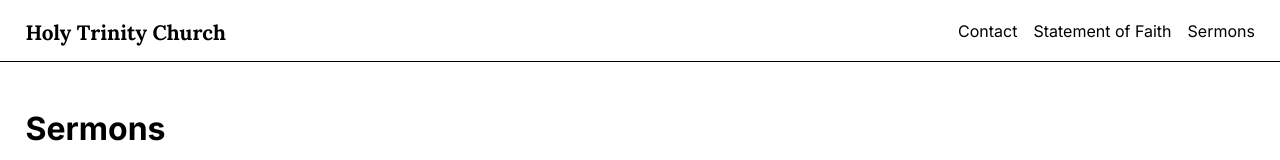
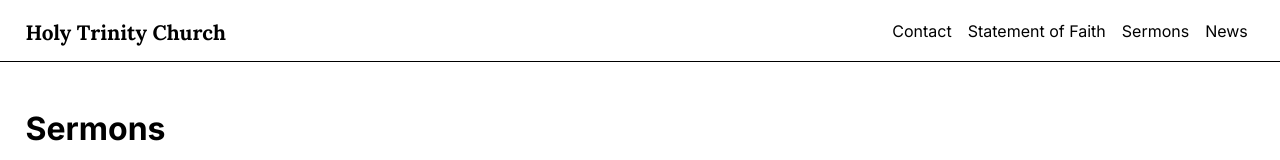
Before and after one commit to daniellievesley/HolyTrinityWebsite, a plain HTML site: page sermons.html in a window 1280 px wide. Shown: the top 160 px of the page. Drawn offline with Linux system fonts and the light colour scheme.

Commit message:
changes to nav bar

```diff
--- a/sermons.html
+++ b/sermons.html
@@ -14,9 +14,12 @@
     <header>
         <p id="textlogo"> <a href='index.html'> Holy Trinity Church </a> </p>
         <nav>
+            <nav>
             <a href="contact.html"> Contact </a>
             <a href="statementOfFaith.html"> Statement of Faith </a>
             <a href="sermons.html"> Sermons </a>
+            <a href="news.html"> News </a>
+        </nav>
         </nav>
     </header>
     <main>
```
Also changed, not shown: contact.html (+1 -0 lines), index.html (+1 -0 lines), statementOfFaith.html (+1 -0 lines).
